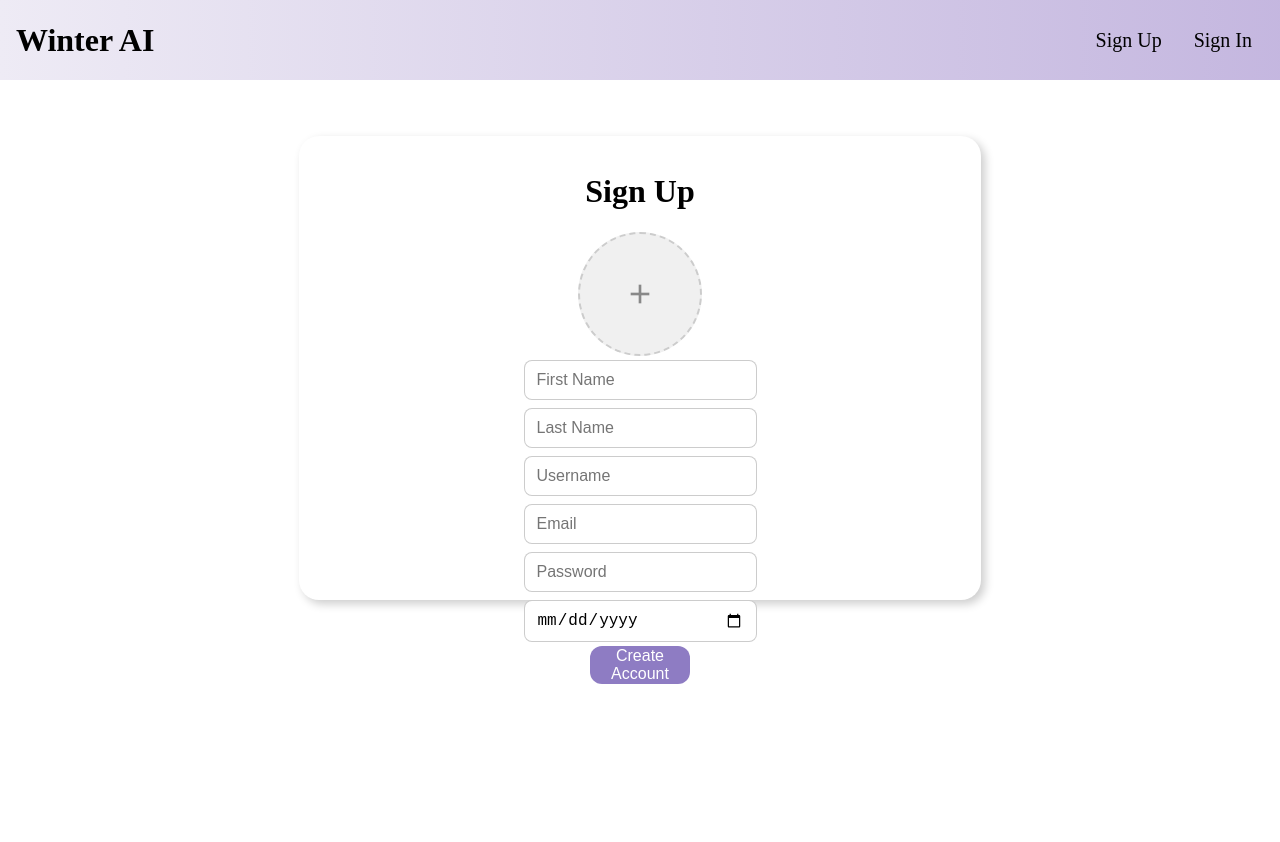
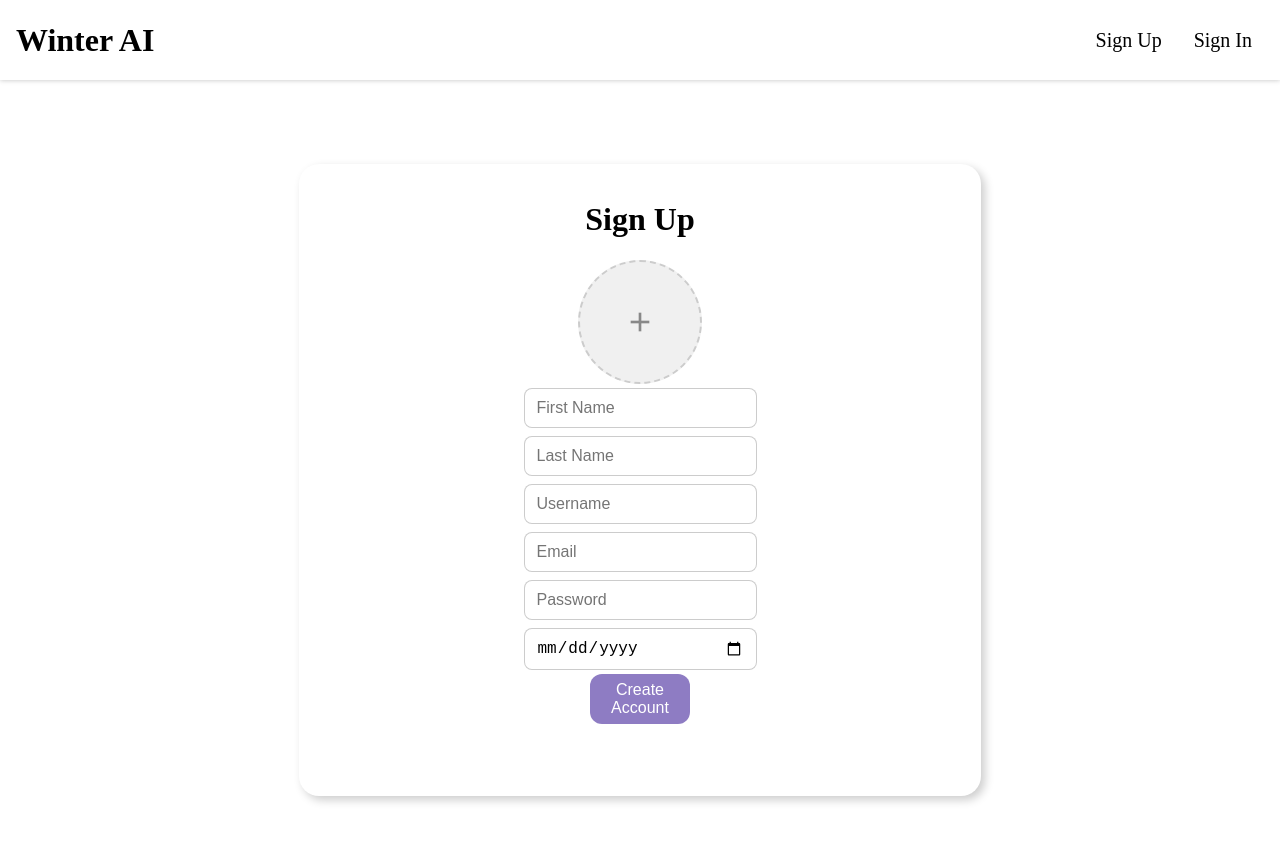
Before and after one commit to LaytonWashburn/WinterAI, a React (Vite) app in the folder client/: page /signup in a window 1280 px wide. Shown: the top 842 px of the page. Before the commit the page ends 800 px from the top, so only its background shows below. Built offline with nearby package versions, Linux system fonts and the light colour scheme.

Commit message:
Rough UI Home page working

```diff
--- a/client/src/components/nav-bar/Navbar.module.css
+++ b/client/src/components/nav-bar/Navbar.module.css
@@ -1,4 +1,4 @@
-.navbar {
+/* .navbar {
     display: flex;
     flex-direction: row;
     justify-content: space-between;
@@ -9,25 +9,140 @@
     position: sticky;
     top: 0;
     z-index: 1000;
+    box-shadow: 0 0 5px rgba(0, 0, 0, 0);
     transition: box-shadow 0.2s ease;
 }
-/* .navbar {
+
+
+.notScrolled {
+    height: clamp(50px, 65px, 85px);
+    background: linear-gradient(
+        to right,
+        rgba(170, 155, 205, 0.2),
+        rgba(190, 175, 220, 0.9)
+    );
+}
+
+.scrolled {
+    background: white;
+    box-shadow: 0 0 5px rgba(0, 0, 0, 0.25);
+}
+
+#rightNavSection,
+#leftNavSection {
+    display: flex;
+    align-items: center;
+    height: 100%;
+}
+
+#logoLink {
+    display: flex;
+    text-decoration: none;
+    padding: 0 16px 0 16px;
+    font-size:xx-large;
+    font-weight: bold;
+}
+
+#menuButton {
+    display: block;
+    font-size: 24px;
+    background: none;
+    border: none;
+    cursor: pointer;
+    padding: 0 16px 0 16px;
+    margin: 0;
+}
+
+.linkContainer {
+    display: none;
+    color: black;
+}
+
+.rightLink {
+    display: flex;
+    text-decoration: none;
+    padding: 0 16px 0 16px;
+}
+
+
+@media (min-width: 576px) {
+    .navbar {
+        flex-direction: row;
+        justify-content: space-between;
+        height: clamp(50px, 10vh, 85px);
+        background-color: white;
+    }
+
+    #leftNavSection,
+    #rightNavSection {
+        display: flex;
+        flex-direction: row;
+        height: 100%;
+        align-items: center;
+    }
+
+    #linkLogo {
+        padding: 0;
+    }
+
+
+    .linkContainer {
+        display: flex;
+        flex-direction: row;
+        font-size: 20px;
+        justify-content: center;
+        align-items: center;
+        text-align: center;
+        height: auto;
+        padding: 0 16px 0 16px;
+        text-decoration: none;
+    }
+
+    .linkContainer:hover {
+        color: #87CEEB;
+        transform: scale(1.05);
+    }
+
+    #profile-pic {
+        border-radius: 50%;
+    }
+
+    #rightNavSection {
+        justify-content: center;
+        padding-right: 12px;
+    }
+}
+
+ */
+
+ /*
+  Mobile-First Base Styles
+  These styles are for the smallest screens by default.
+  The original code was implicitly defining these with a column layout.
+*/
+
+/* Mobile-First Base Styles */
+
+.navbar {
     display: flex;
     flex-direction: row;
     justify-content: space-between;
     align-items: center;
     height: clamp(50px, 10vh, 85px);
     font-size: large;
-    min-width: inherit;
+    min-width: 100%;
     position: sticky;
     top: 0;
+    /* background: linear-gradient(
+        to right,
+        rgba(170, 155, 205, 0.2),
+        rgba(190, 175, 220, 0.9)
+    ); */
     z-index: 1000;
-    box-shadow: 0 0 5px rgba(0, 0, 0, 0);
     transition: box-shadow 0.2s ease;
-} */
+}
 
 .notScrolled {
-    height: clamp(50px, 65px, 85px);
     background: linear-gradient(
         to right,
         rgba(170, 155, 205, 0.2),
@@ -85,22 +200,19 @@
 
 } */
 
-/* Apply only to small screens (mobile) */
-@media (max-width: 575px) {
-  .navbar {
-    height: 65px;
-    flex-shrink: 0;
-    backface-visibility: hidden;
-  }
-}
 
-
+/*
+  Tablet and Small Desktop Styles
+  These styles apply to screens 576px and wider.
+*/
 @media (min-width: 576px) {
-    .navbar {
+    /* Change the navbar to a row layout */
+    #navbar {
         flex-direction: row;
         justify-content: space-between;
         height: clamp(50px, 10vh, 85px);
         background-color: white;
+        overflow-x: hidden;
     }
 
     #leftNavSection,
--- a/client/src/components/nav-bar/Navbar.tsx
+++ b/client/src/components/nav-bar/Navbar.tsx
@@ -1,3 +1,169 @@
+// import { useEffect, useState } from 'react';
+// import { Link } from 'react-router-dom';
+// import { useAuth } from '../../context/AuthContext'; // <-- make sure this exists
+// import { NavDrawer } from '../nav-drawer/NavDrawer';
+// import { SearchBar } from '../search-bar/SearchBar';
+// import { TabBar } from '../tab-bar/TabBar';
+// import styles from './Navbar.module.css';
+// import "../../css/material-symbol-outline.css";
+
+// interface NavbarProps {
+//   isGuest?: boolean;
+// }
+
+// export const Navbar = ({ isGuest = false }: NavbarProps)  => {
+
+//     const { isAuthenticated, logout, user, token } = useAuth();
+//     const [profilePictureUrl, setProfilePictureUrl] = useState<string>("");
+//     const [isNavdrawerOpen, setIsNavdrawerOpen] = useState<boolean>(false);
+
+//     const [isScrolled, setIsScrolled] = useState<boolean>(false);
+
+//     useEffect(() => {
+//         const handleScroll = () => {
+//             // Only show gradient at very top (scrollY === 0)
+//             setIsScrolled(window.scrollY > 0);
+//         };
+//         window.addEventListener('scroll', handleScroll);
+//         // Set initial state
+//         handleScroll();
+//         return () => {
+//             window.removeEventListener('scroll', handleScroll);
+//         };
+//     }, [isGuest]);
+
+//     const fetchProfilePicture = async () => {
+
+//     if (user) {
+//         const url = `${import.meta.env.VITE_API_URL}/user/profile/picture?user_id=${user.id}`;
+//         console.log("Fetching the Profile Picture");
+//         console.log(user.id);
+//         console.log(user);
+
+//         const response = await fetch(url, {
+//             method: "GET",
+//             headers: {
+//                 "Content-Type": "application/json",
+//             },
+//         });
+
+//         if (response.ok) {
+//             // Get response as a Blob, not JSON
+//             const imageBlob = await response.blob();
+//             console.log("Received image blob:", imageBlob);
+
+//             // Create a URL for the blob
+//             const imageUrl = URL.createObjectURL(imageBlob);
+//             setProfilePictureUrl(imageUrl);
+//             console.log("Set profile picture URL:", imageUrl);
+
+//         } else {
+//             // If the response is not OK, it might still be JSON for errors, or plain text
+//             let errorDetail = "Failed to fetch profile picture.";
+//             try {
+//                 const errorData = await response.json(); // Try to parse as JSON for error messages
+//                 errorDetail = errorData.detail || errorDetail;
+//             } catch (e) {
+//                 // If it's not JSON, maybe just read as text
+//                 errorDetail = await response.text();
+//             }
+//             // setPictureError(errorDetail);
+//             console.error("Failed to fetch profile picture:", response.status, errorDetail);
+//             setProfilePictureUrl(null); // Fallback to default on error
+//         }
+//     }
+
+//     }
+
+
+//     useEffect(() => {
+//         // This useEffect will run when `isAuthenticated` or `user` or `token` changes.
+//         // This means it will trigger on login, logout, and initial load if authenticated.
+//         if (isAuthenticated) {
+//             fetchProfilePicture();
+//         }
+
+//         // Cleanup function (optional but good practice if you had
+//         // event listeners or subscriptions)
+//         return () => {
+//             // Any cleanup if necessary when component unmounts or dependencies change
+//         };
+//     }, [isAuthenticated, user, token]);
+
+// //
+//     return (
+//         // ${isScrolled ? styles.scrolled : (isGuest ? styles.notScrolled : '')}
+//         <nav className={`${styles.navbar} ${styles.shadowUnderneath} ${isScrolled ? styles.scrolled : styles.notScrolled}`}>
+
+//             {isAuthenticated && <TabBar />}
+//             {
+//                 isAuthenticated && <NavDrawer
+//                 isOpen={isNavdrawerOpen}
+//                 callCallback={() => setIsNavdrawerOpen(false)}
+//            />
+//             }
+//            <div id={styles.leftNavSection} className="">
+//             { isAuthenticated &&
+//                 <button
+//                     id={styles.menuButton}
+//                     className="material-symbols-outlined"
+//                     onClick={() => setIsNavdrawerOpen(true)}
+//                 >
+//                     menu
+//                 </button>
+
+//         }
+//             {/* <Link className="underline-none margin-left-8 margin-right-8 link-pic">
+//                 <img src={character} alt="Character" className="image-cover-fit link-pic" />
+//             </Link> */}
+//             <Link id={styles.logoLink} className={styles.linkContainer}>Winter AI</Link>
+//            </div>
+//            {
+//             isAuthenticated &&
+//             <SearchBar />
+//            }
+//            <div id={styles.rightNavSection } className="">
+//                 {
+//                     !isAuthenticated && (
+//                         <>
+//                             <Link
+//                                 className={`${styles.linkContainer} ${styles.rightLink}`}
+//                                 to={'/signup/'}
+//                             >
+//                                 Sign Up
+//                             </Link>
+//                             <Link
+//                                 className={`${styles.linkContainer} ${styles.rightLink}`}
+//                                 to={"/signin/"}
+//                             >
+//                                 Sign In
+//                             </Link>
+//                         </>
+//                     )
+
+//                 }
+
+//                 {
+//                 isAuthenticated &&
+//                 <Link
+//                     className={`${styles.linkContainer} ${styles.rightLink}`}
+//                     onClick={() => logout()}>
+//                     Log Out
+//                 </Link>
+//                 }
+//                 {/* <Link className="underline-none margin-left-8 margin-right-8" id="profile-link">
+//                     <img
+//                         src={profilePictureUrl ? profilePictureUrl : box}
+//                         alt="Character"
+//                         id="profile-pic"
+//                         className="image-cover-fit link-pic"
+//                     />
+//                 </Link> */}
+//            </div>
+//         </nav>
+//     )
+// }
+
 import { useEffect, useState } from 'react';
 import { Link } from 'react-router-dom';
 import { useAuth } from '../../context/AuthContext'; // <-- make sure this exists
@@ -7,26 +173,31 @@ import { TabBar } from '../tab-bar/TabBar';
 import styles from './Navbar.module.css';
 import "../../css/material-symbol-outline.css";
 
-export const Navbar = () => {
 
+interface NavbarProps {
+  isGuest?: boolean;
+}
+
+export const Navbar = ({ isGuest = false }: NavbarProps) => {
     const { isAuthenticated, logout, user, token } = useAuth();
     const [profilePictureUrl, setProfilePictureUrl] = useState<string>("");
     const [isNavdrawerOpen, setIsNavdrawerOpen] = useState<boolean>(false);
-
     const [isScrolled, setIsScrolled] = useState<boolean>(false);
 
     useEffect(() => {
+        if (!isGuest) {
+            setIsScrolled(true); // Always use white for non-guest
+            return;
+        }
         const handleScroll = () => {
-            // Only show gradient at very top (scrollY === 0)
             setIsScrolled(window.scrollY > 0);
         };
         window.addEventListener('scroll', handleScroll);
-        // Set initial state
         handleScroll();
         return () => {
             window.removeEventListener('scroll', handleScroll);
         };
-    }, []);
+    }, [isGuest]);
 
     const fetchProfilePicture = async () => {
 
@@ -88,7 +259,7 @@ export const Navbar = () => {
 
 
     return (
-        <nav className={`${styles.navbar} ${styles.shadowUnderneath} ${isScrolled ? styles.scrolled : styles.notScrolled}`}>
+        <nav className={`${styles.navbar} ${styles.shadowUnderneath} ${isScrolled ? styles.scrolled : (isGuest ? styles.notScrolled : '')}`}>
 
             {isAuthenticated && <TabBar />}
             {
--- a/client/src/pages/signup/SignUp.css
+++ b/client/src/pages/signup/SignUp.css
@@ -1,13 +1,11 @@
 #signup{
     width: 100%;
-    /* box-sizing: border-box; */
     padding: 0 24px 0 24px;
-    /* overflow-y: scroll; */
-    flex: 1 1 auto;       /* allow to grow and shrink */
-    /* min-height: 0;        allow flex container to limit height */
+    flex: 1 1 auto;
     display: flex;
     justify-content: center;
     align-items: center;
+    height: auto;
 }
 
 #signup #container {
@@ -48,11 +46,14 @@
 }
 
 @media (min-width: 576px) {
+    #signup {
+        height: 800px;
+    }
     #container{
         width: 450px;
         height: 75%;
         box-shadow: 4px 4px 10px rgba(0, 0, 0, 0.2);
-        height: inherit;
+        /* height: inherit; */
         border-radius: 20px;
         /* border: solid #5A3E99; */
     }
```
